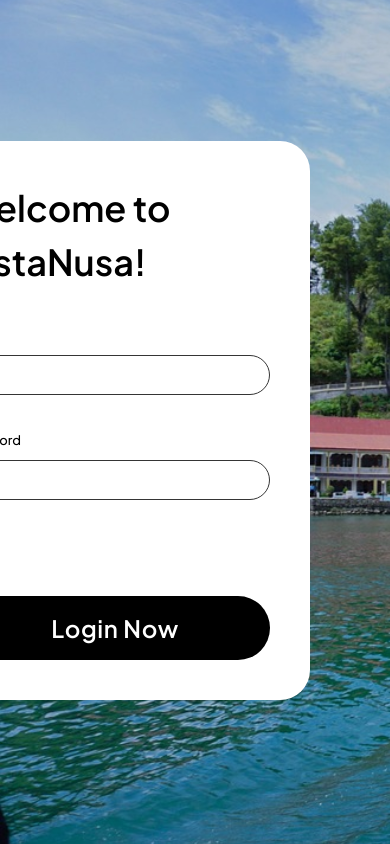
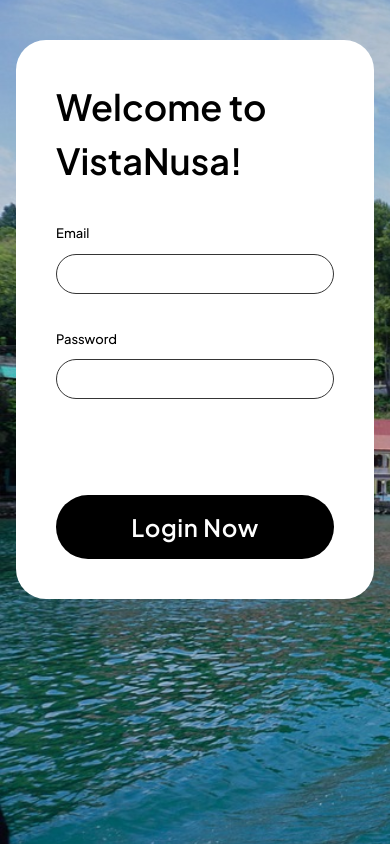
Before and after one commit to alanabyan/demo-vista, a Next.js app: page /login in a window 390 px wide. Built offline with nearby package versions, Linux system fonts and the light colour scheme.

Commit message:
responsive tipis tipis

```diff
--- a/src/app/login/page.tsx
+++ b/src/app/login/page.tsx
@@ -5,13 +5,15 @@
 export default function LoginPage() {
     return (
       <div
-        className={`w-full h-screen bg-[url('/assets/images/bg-login.svg')] relative bg-cover`}
+        className={`w-full h-screen bg-[url('/assets/images/bg-login.svg')] relative bg-cover md:px-0 px-4 md:py-0 py-10`}
       >
-        <div className="max-w-[675px] w-full flex px-10 absolute right-20 bottom-36 bg-white rounded-[30px] h-fit py-10">
+        <div className="max-w-[675px] w-full flex px-10 md:absolute right-20 bottom-36 bg-white rounded-[30px] h-fit py-10">
           <div className="flex flex-col w-full text-black gap-y-9">
             <h1 className="text-[36px] font-semibold">Welcome to VistaNusa!</h1>
             <div className="grid w-full items-center gap-[10px]">
-              <Label htmlFor="email" className='text-[13px] font-medium'>Email</Label>
+              <Label htmlFor="email" className="text-[13px] font-medium">
+                Email
+              </Label>
               <Input
                 type="email"
                 id="email"
@@ -19,14 +21,18 @@
               />
             </div>
             <div className="grid w-full items-center gap-[10px]">
-              <Label htmlFor="email" className='text-[13px] font-medium'>Password</Label>
+              <Label htmlFor="email" className="text-[13px] font-medium">
+                Password
+              </Label>
               <Input
                 type="email"
                 id="email"
                 className="rounded-[20px] border-[#353535]"
               />
             </div>
-            <Button variant={"login"} className='h-[59px] mt-[60px] py-8'>Login Now</Button>
+            <Button variant={"login"} className="h-[59px] mt-[60px] py-8">
+              Login Now
+            </Button>
           </div>
         </div>
       </div>
--- a/src/app/register/page.tsx
+++ b/src/app/register/page.tsx
@@ -5,9 +5,9 @@
 export default function RegisterPage() {
   return (
     <div
-      className={`w-full h-screen bg-[url('/assets/images/bg-login.svg')] relative bg-cover`}
+      className={`w-full h-screen bg-[url('/assets/images/bg-login.svg')] relative bg-cover md:px-0 px-4 md:py-0 py-10`}
     >
-      <div className="max-w-[675px] w-full flex px-10 absolute right-20 top-20 bg-white rounded-[30px] h-fit py-10">
+      <div className="max-w-[675px] w-full flex px-10 md:absolute right-20 top-20 bg-white rounded-[30px] h-fit py-10">
         <div className="flex flex-col w-full text-black gap-y-9">
           <h1 className="text-[36px] font-semibold">Welcome to VistaNusa!</h1>
           <div className="flex w-full gap-x-12">
```
